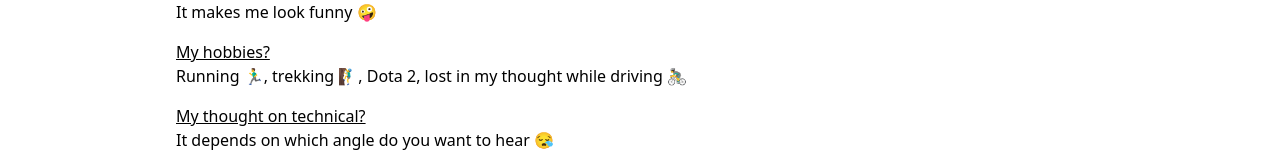
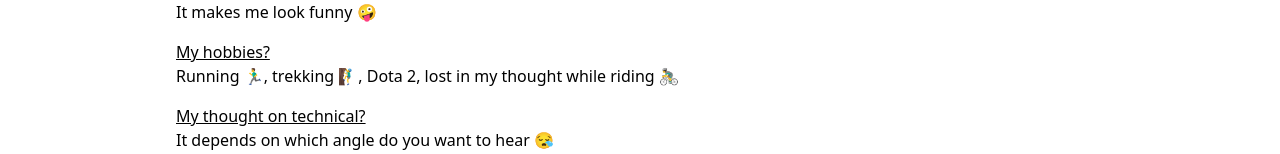
Before and after one commit to thanhlmm/blog, a Next.js app: page /me in a window 1280 px wide. Shown: the part 500-654 px from the top of the page. Built offline with nearby package versions, Linux system fonts and the light colour scheme; what @splitbee/web would draw is missing.

Commit message:
Change wording

```diff
--- a/pages/me/index.tsx
+++ b/pages/me/index.tsx
@@ -61,7 +61,7 @@ const MePage = () => {
           <div>
             <p className="underline ">My hobbies?</p>
             <p className="">
-              Running 🏃‍♂️, trekking 🧗‍♂️, Dota 2, lost in my thought while driving
+              Running 🏃‍♂️, trekking 🧗‍♂️, Dota 2, lost in my thought while riding
               🚴‍♂️
             </p>
           </div>
```
